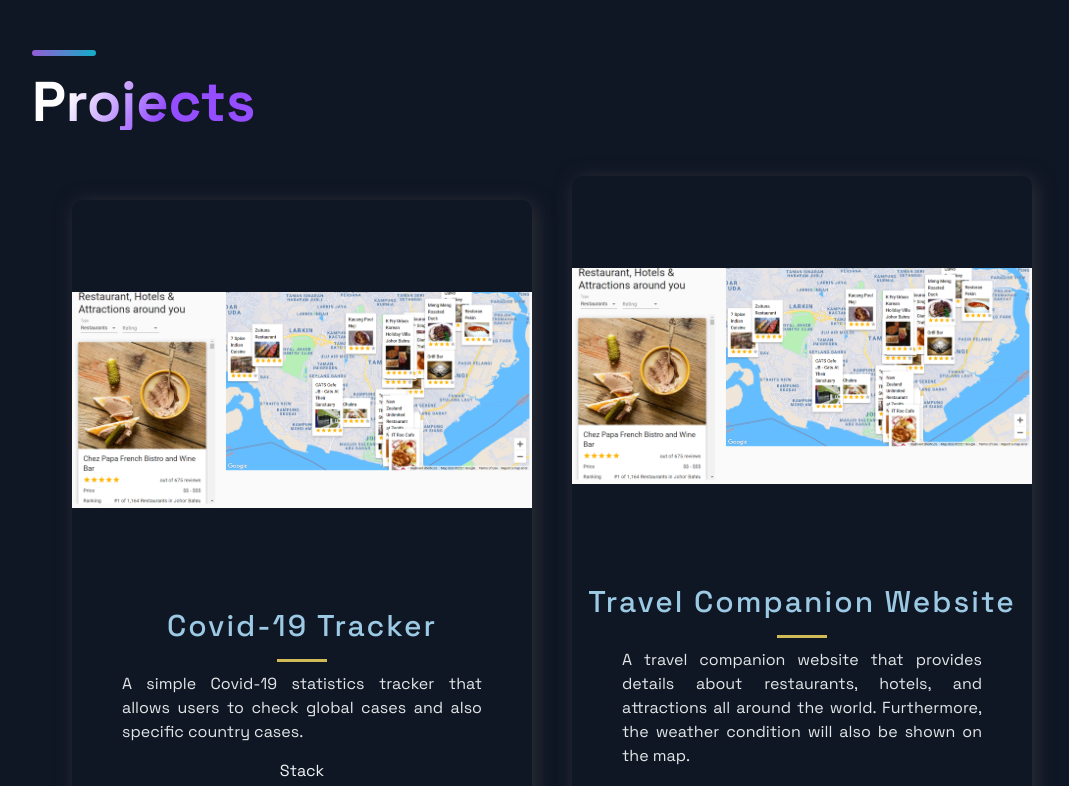
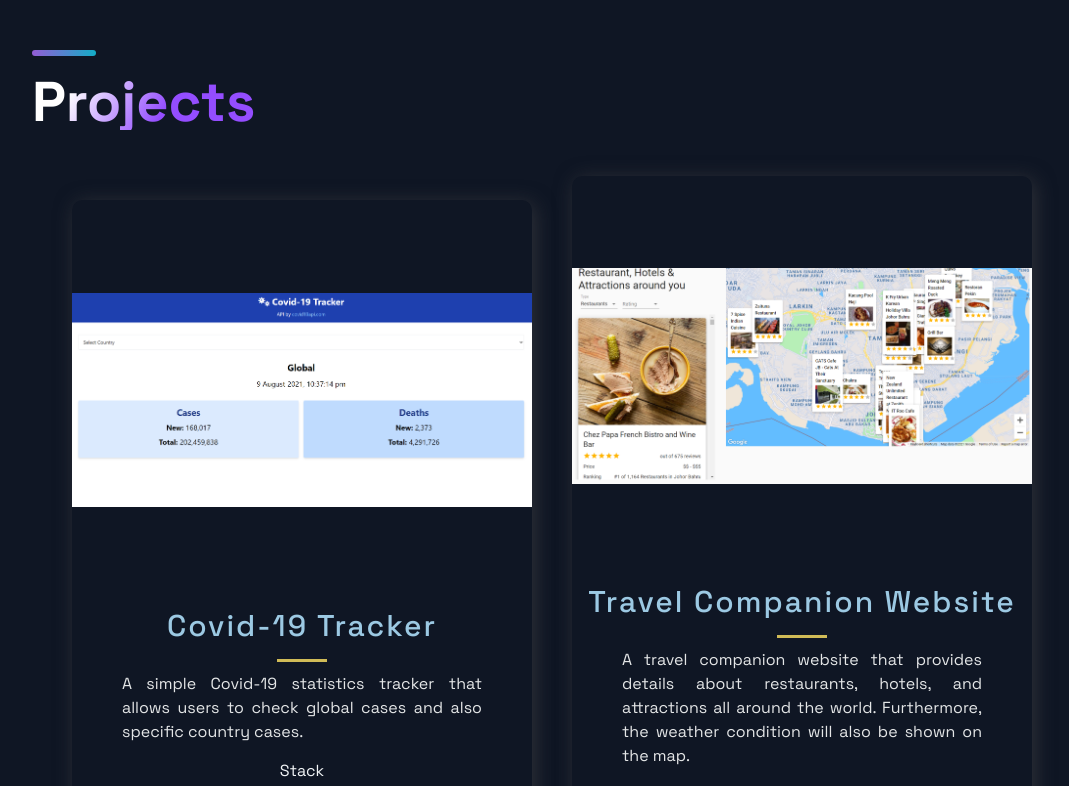
Before and after one commit to Wo1fz/Portfolio, a Next.js app: page / in a window 1280 px wide. Shown: the part 692-1478 px from the top of the page, without its empty margins (88-1157 px from the left). Built offline with nearby package versions, Linux system fonts and the light colour scheme.

Commit message:
update projects

```diff
--- a/src/constants/constants.js
+++ b/src/constants/constants.js
@@ -90,7 +90,7 @@ export const projects = [
     title: 'Covid-19 Tracker',
     description:
       'A simple Covid-19 statistics tracker that allows users to check global cases and also specific country cases.',
-    image: '/images/travelApp.png',
+    image: '/images/covid-tracker.png',
     tags: ['Vue.js', 'Tailwind', 'covid19api'],
     code: 'https://github.com/Wo1fz/VueJS-Covid-Tracker',
     page: 'https://covid-tracker-miao.netlify.app/',
```
